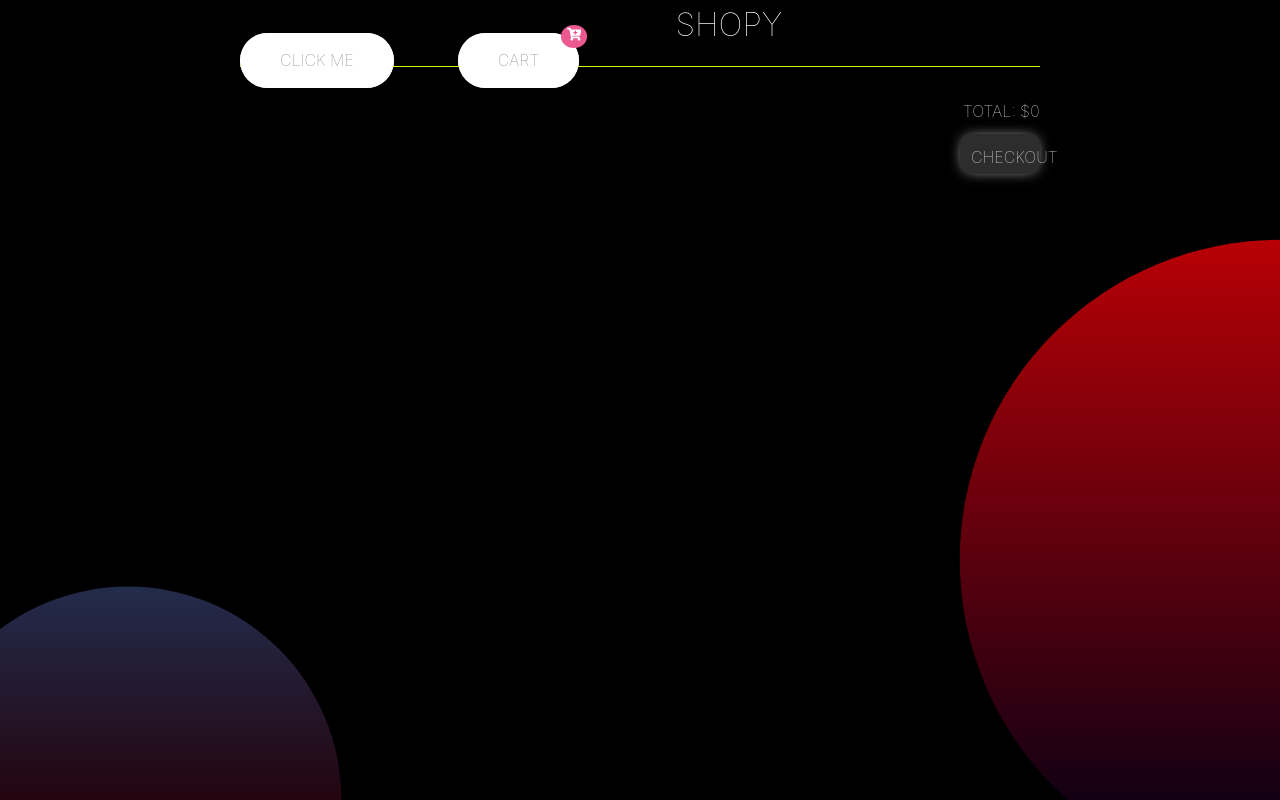
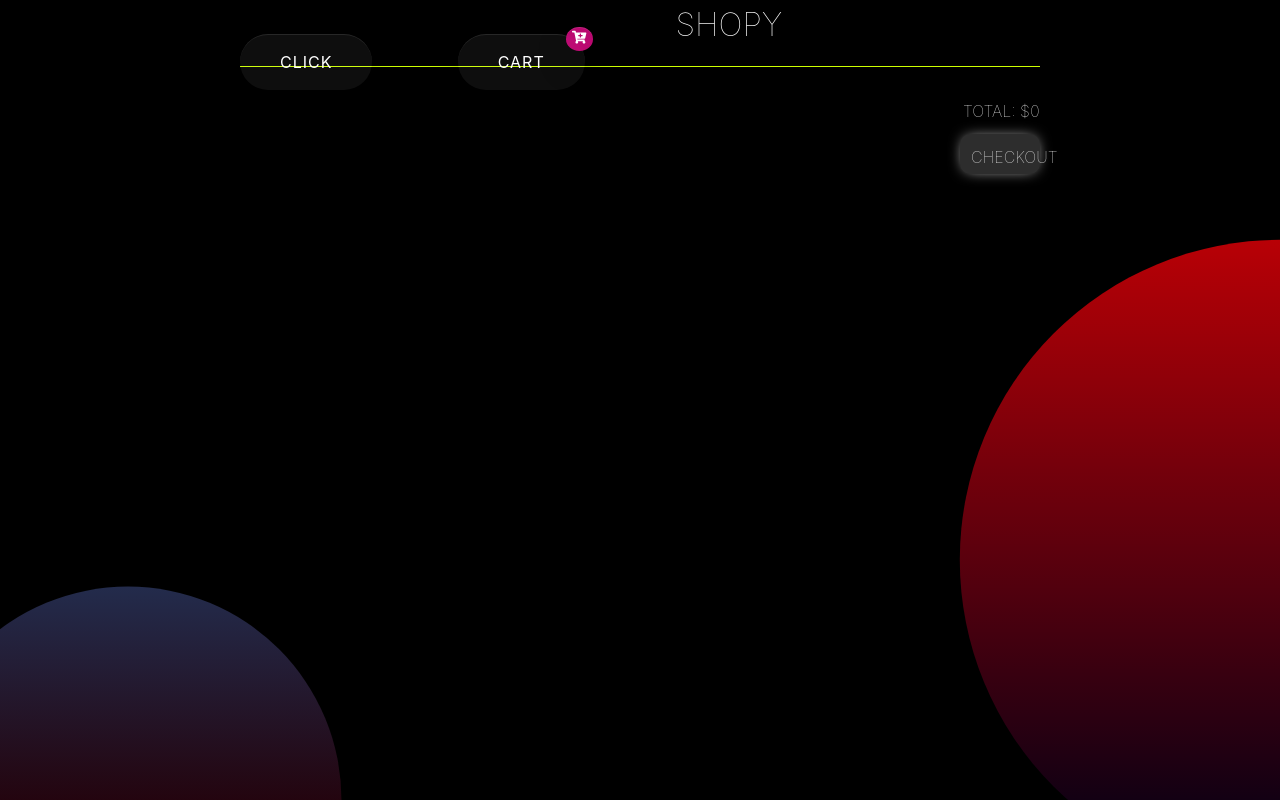
Before and after one commit to side-projects-42/Shopy, a React (Create React App) app: page /cart in a window 1280 px wide. Built offline with nearby package versions, Linux system fonts and the light colour scheme.

Commit message:
fixed shakey screen and added glowing buttons

```diff
--- a/src/App.css
+++ b/src/App.css
@@ -1,3 +1,6 @@
+
+
+
 body {
   background: black;
   color: white;
@@ -5,9 +8,15 @@ body {
   border: none;
   font-size: 16px;
   font-weight: 100;
+align-items: center;
+
+
+
 }
 
 body::before {
+background-size: cover;
+
   content: "";
   position: absolute;
   top: 0;
@@ -51,11 +60,11 @@ h1 {
 
   box-shadow: 0px 0px 15px -5px;
   transition: 0.3%;
-  animation: ease-in-out;
+
   transition: 0.5s;
   animation: ease-in-out;
-  border-top: 1px solid rgba(255, 255, 255, 0.178);
-  border-left: 1px solid rgba(255, 255, 255, 0.178);
+  border-top: 3px solid rgba(255, 255, 255, 0.178);
+  border-left: 3px solid rgba(255, 255, 255, 0.178);
   backdrop-filter: blur(2px);
   border-radius: 20px;
 
@@ -70,7 +79,11 @@ h1 {
   top: -8px;
   right: -8px;
   border-radius: 50%;
-  background-color: #ec5990;
+  backdrop-filter: blur(2px);
+  background: rgba(248, 11, 149, 0.753);
+  box-shadow: 0 15px 35px rgba(0, 0, 0, 0.2);
+  border-top: 1px solid rgba(255,255,255, 0.1 );
+  border-top: 1px solid rgba(255,255,255, 0.1 );
   color: #fff;
   display: inline-block;
   padding-left: 6px;
@@ -103,8 +116,8 @@ h1 {
 
 .plant-list .plant-card .card-mix{
 
-  transform:translateY(100px);
-transition:0.5s
+  transform:translateY(10px);
+transition:0.15s
 }
 
 .plant-list .plant-card {
@@ -112,8 +125,10 @@ transition:0.5s
 }
 
 
+
+
 .plant-list .plant-card .card-mix p{
-  transform:translateY(100px);
+  transform:translateY(10px);
 transition:0.5s;
 opacity: 0;
 
@@ -126,7 +141,7 @@ opacity: 0;
 
 
 .plant-list .plant-card .card-mix img{
-  transform:translateY(100px);
+  transform:translateY(10px);
 transition:0.5s;
 opacity: 0;
 
@@ -139,7 +154,7 @@ opacity: 0;
 
 
 .plant-list .plant-card .card-mix div{
-  transform:translateY(100px);
+  transform:translateY(10px);
 transition:0.5s;
 opacity: 0;
 
@@ -303,7 +318,15 @@ button {
 
 button:hover {
   background: #df2e6c;
+letter-spacing: 3px;
+
+
+
 }
+
+
+
+
 
 button:active,
 input[type="button"]:active,
@@ -378,257 +401,6 @@ pre {
   border-bottom: 2px solid !important;
 }
 
-/*
-
-
-:root {
-  --foreground-color: rgb(41, 5, 5);
-}
-
-body {
-
-
-  font-family: sans-serif;
-   background-color: #81d4fa;
-  font-weight: bold;
-  overflow: hidden;
-
-  background: linear-gradient(322deg, #170422, rgba(186, 74, 255, 0) 70%), linear-gradient(178deg, #100049, rgba(0, 138, 255, 0) 70%), linear-gradient(24deg, #25119921, rgba(33, 136, 114, 0) 35%);
-  color: white;
-  text-transform: uppercase;
-  border: none;
-  font-size: 16px;
-  font-weight: 100;
-}
-
-
-
-
-.container {
-  max-width: 800px;
-  margin: 0 auto;
-  border-bottom: 1px solid #cf0;
-  display: -webkit-box;
-  display: -ms-flexbox;
-  display: flex;
-  -webkit-box-pack: justify;
-      -ms-flex-pack: justify;
-          justify-content: space-between;
-  -webkit-box-align: center;
-      -ms-flex-align: center;
-          align-items: center;
-}
-
-h1 {
-  font-weight: 100;
-  color: white;
-  text-align: center;
-  font-size: 2rem;
-}
-
-.cart-badge {
-  position: absolute;
-  top: -8px;
-  right: -8px;
-  border-radius: 50%;
-  background-color: #ec5990;
-  color: #fff;
-  display: inline-block;
-  padding-left: 6px;
-  padding-right: 6px;
-  font-size: 0.6rem;
-  text-align: center;
-}
-
-.plant-list {
-
-  padding-top: 32px;
-  max-width: 1200px;
-  margin: 0 auto;
-  display: flex;
-  flex-flow: row wrap;
-  justify-content: space-evenly;
-
-
-}
-
-
-
-
-::-webkit-plant-list{
-  width: 25px;
-}
-
-
-::-webkit-plant-list-track{
-  background:#170422;
-}
-
-
-
-.plant-card {
-
-  display: flex;
-  width: 50%;
-  padding: 32px 0;
-}
-
-.plant-image {
-  height: 106px;
-}
-
-.plant-details {
-
-  padding: 0 32px 0 16px;
-  color: #fff;
-  font-weight: 200;
-  display: -webkit-box;
-  display: -ms-flexbox;
-  display: flex;
-  -webkit-box-orient: vertical;
-  -webkit-box-direction: normal;
-      -ms-flex-flow: column nowrap;
-          flex-flow: column nowrap;
-  -webkit-box-pack: justify;
-      -ms-flex-pack: justify;
-          justify-content: space-between;
-  -webkit-box-align: start;
-      -ms-flex-align: start;
-          align-items: flex-start;
-}
-
-.plant-name {
-  margin-top: 0;
-  margin-bottom: 6px;
-}
-
-.plant-scientific-name {
-  font-style: italic;
-}
-
-.plant-bottom-row {
-  display: flex;
-  margin-top: 16px;
-  align-items: center;
-}
-
-.plant-bottom-row > p {
-  margin-right: 32px;
-}
-
-.plant-button {
-  justify-self: flex-end;
-}
-
-p {
-  margin: 0;
-}
-
-.cart {
-  width: 800px;
-  margin: 0 auto;
-}
-
-.cart > .plant-card {
-  width: 100%;
-  margin: 0 auto;
-  border-bottom: 1px solid #cf0;
-}
-
-.cart .plant-image {
-  height: 160px;
-}
-
-.cart .plant-details {
-  justify-content: center;
-}
-
-.checkout-section {
-  color: #fff;
-  padding: 32px 0;
-  display: flex;
-  flex-flow: column nowrap;
-  align-items: flex-end;
-}
-
-.success-message {
-  width: 400px;
-  margin: 0 auto;
-  margin-top: 32px;
-  padding: 24px;
-  background-color: #199100;
-}
-
-form {
-  background: #81d4fa;
-  max-width: 400px;
-  margin: 0 auto;
-}
-
-input {
-  display: block;
-  -webkit-box-sizing: border-box;
-          box-sizing: border-box;
-  width: 100%;
-  border-radius: 4px;
-  border: 1px solid white;
-  padding: 10px 15px;
-  margin-bottom: 10px;
-  font-size: 14px;
-}
-
-label {
-  line-height: 2;
-  text-align: left;
-  display: block;
-  margin-bottom: 13px;
-  margin-top: 20px;
-  color: white;
-  font-size: 14px;
-  font-weight: 200;
-}
-
-button {
-  background: linear-gradient(322deg, #ba4aff, rgba(186, 74, 255, 0) 70%), linear-gradient(178deg, #008aff, rgba(0, 138, 255, 0) 70%), linear-gradient(24deg, #00ffc6, rgba(0, 255, 198, 0) 35%);
-  color: white;
-  text-transform: uppercase;
-  border: none;
-  margin-top: 40px;
-  padding: 20px;
-  font-size: 16px;
-  font-weight: 100;
-  cursor: pointer;
-}
-
-/* button:hover {
-    background: #df2e6c;
-  } */
-
-button:active,
-input[type="button"]:active,
-input:active {
-  -webkit-transition: 0.3s all;
-  transition: 0.3s all;
-  -webkit-transform: translateY(3px);
-  transform: translateY(3px);
-  border: 1px solid transparent;
-  opacity: 0.8;
-}
-
-input:disabled {
-  opacity: 0.4;
-}
-
-input[type="button"]:hover {
-  -webkit-transition: 0.3s all;
-  transition: 0.3s all;
-}
-
-button,
-input[type="button"],
-input {
-  -webkit-appearance: none;
-}
 
 .App {
   max-width: 600px;
@@ -664,6 +436,9 @@ pre {
   position: relative;
 }
 
+
+
+/* Top Buttons */
 .btn:link,
 .btn:visited {
   text-transform: uppercase;
@@ -683,45 +458,69 @@ pre {
   box-shadow: 0 10px 20px rgba(0, 0, 0, 0.2);
 }
 
-.btn:active {
-  -webkit-transform: translateY(-1px);
-  transform: translateY(-1px);
-  -webkit-box-shadow: 0 5px 10px rgba(0, 0, 0, 0.2);
-  box-shadow: 0 5px 10px rgba(0, 0, 0, 0.2);
+
+
+.btn-white {
+  background-color: rgb(255, 255, 255);
+
+
+
+  color: #777;
+
 }
 
-.btn-white {
-  background-color: #fff;
-  color: #777;
+
+
+
+
+/* Top Buttons*/
+
+nav .btn{
+
+
+  position: relative;
 }
 
-.btn::after {
-  content: "";
-  display: inline-block;
-  height: 100%;
-  width: 100%;
-  border-radius: 100px;
+a{
   position: absolute;
-  top: 0;
-  left: 0;
-  z-index: -1;
-  -webkit-transition: all 0.4s;
-  transition: all 0.4s;
+  background: rgba(255, 255, 255, 0.055);
+box-shadow: 0 15px 35px rgba(0, 0, 0, 0.2);
+border-top: 1px solid rgba(255,255,255, 0.1 );
+border-top: 1px solid rgba(255,255,255, 0.1 );
+
+border-radius: 30px;
+color: #fff;
+z-index:1;
+font-weight:400;
+letter-spacing: 1px;
+text-decoration: none;
+transition: 00.5s;
+
 }
 
-.btn-white::after {
-  background-color: #fff;
+a:hover {
+letter-spacing: 3px;
+
+box-shadow: 0 0 5px #ff1f71;
+
+animation:  none;
+
 }
 
-.btn:hover::after {
-  -webkit-transform: scaleX(1.4) scaleY(1.6);
-  transform: scaleX(1.4) scaleY(1.6);
-  opacity: 0;
+@keyframes glowing {
+  0% {
+    background-color: #c7087e;
+    box-shadow: 0 0 5px #c7087e;
+  }
+  50% {
+    background-color: #ff0080;
+    box-shadow: 0 0 20px #ff0080;
+  }
+  100% {
+    background-color:  #c7087e;
+    box-shadow: 0 0 5px #c7087e;
+  }
 }
-
-.btn-animated {
-  -webkit-animation: moveInBottom 5s ease-out;
-  animation: moveInBottom 5s ease-out;
-  -webkit-animation-fill-mode: backwards;
-  animation-fill-mode: backwards;
+.plant-button{
+  animation: glowing 1300ms infinite;
 }
--- a/src/App.js
+++ b/src/App.js
@@ -33,8 +33,8 @@ function App() {
         <nav className="container">
           <div class="text-box">
             <NavLink exact to="/">
-              <a href="/" class="btn btn-white btn-animate">
-                click me
+              <a href="/" class="btn ">
+                click
               </a>
             </NavLink>
           </div>
@@ -42,7 +42,7 @@ function App() {
           <div class="text-box">
             <NavLink to="/cart">
 
-              <a href="/cart" class="btn btn-white btn-animate">
+              <a href="/cart" class="btn ">
                 Cart
                 <h3 data-testid="cart-badge2" className="cart-badge">
                 <FaCartPlus className="fa-button-carts "/>
--- a/src/mocks/handlers.js
+++ b/src/mocks/handlers.js
@@ -26,7 +26,7 @@ const plantsData = [
     sizes: ["small"],
     watering: "4.8 Stars",
     description:
-      "Smartphone 11T Pro 16GB 1T Type-C Android 12 Smartphone 10 ",
+      "Smartphone 11T Pro 16GB 1T Type-C Android 12 Smartphone 10. ",
       price: 499.99,
   },
   // {
```
